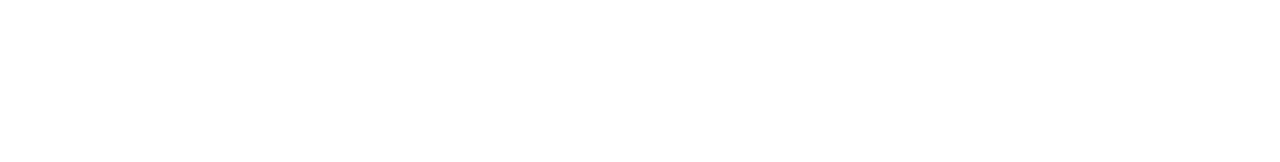
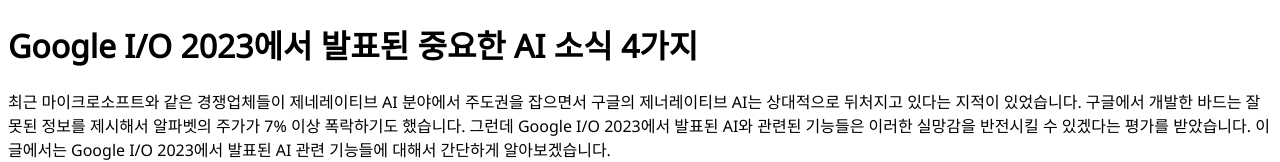
Before and after one commit to marron-b/brown, a Next.js app: page /AI_trends/google_io_2023 in a window 1280 px wide. Before the commit this address had no page. Shown: the top 162 px of the page. Built offline with nearby package versions, Linux system fonts and the light colour scheme.

Commit message:
Rename tech_report to AI_trend, use feedback link

```diff
--- a/pages/tech_reports/google_io_2023.mdx
+++ b/pages/AI_trends/google_io_2023.mdx
@@ -1,3 +1,7 @@
+---
+title: Google I/O 2023에서 발표된 중요한 AI 소식 4가지
+description: Google I/O 2023에서 발표된 중요한 AI 소식 4가지
+---
 # Google I/O 2023에서 발표된 중요한 AI 소식 4가지
 최근 마이크로소프트와 같은 경쟁업체들이 제네레이티브 AI 분야에서 주도권을 잡으면서 구글의 제너레이티브 AI는 상대적으로 뒤처지고 있다는 지적이 있었습니다.
 구글에서 개발한 바드는 잘못된 정보를 제시해서 알파벳의 주가가 7% 이상 폭락하기도 했습니다. 그런데 Google I/O 2023에서 발표된 AI와 관련된 기능들은
--- a/pages/_meta.json
+++ b/pages/_meta.json
@@ -1,6 +1,6 @@
 {
   "index": {
-    "title": "Brown",
+    "title": "marron",
     "display": "hidden",
     "theme": {
       "breadcrumb": false,
@@ -9,8 +9,8 @@
       "pagination": false
     }
   },
-  "tech_reports": {
-    "title": "기술 리포트"
+  "AI_trends": {
+    "title": "AI 트렌드"
   },
   "---": {
     "type": "separator"
--- a/theme.config.jsx
+++ b/theme.config.jsx
@@ -1,5 +1,6 @@
 export default {
-    logo: <span></span>,
+    logo: <span>🌊</span>,
+    docsRepositoryBase: 'https://github.com/marron-b/brown/tree/main/pages',
     navigation: {
         prev: true,
         next: true
@@ -31,6 +32,6 @@ export default {
     font: false,
     head: <>
         <meta name="viewport" content="width=device-width, initial-scale=1.0"/>
-        <meta property="og:type" content="website"/>
+        <meta property="og:type" content="blog"/>
         </>
 }
```
Also changed, not shown: pages/AI_trends/_meta.json (renamed from pages/tech_reports/_meta.json).
